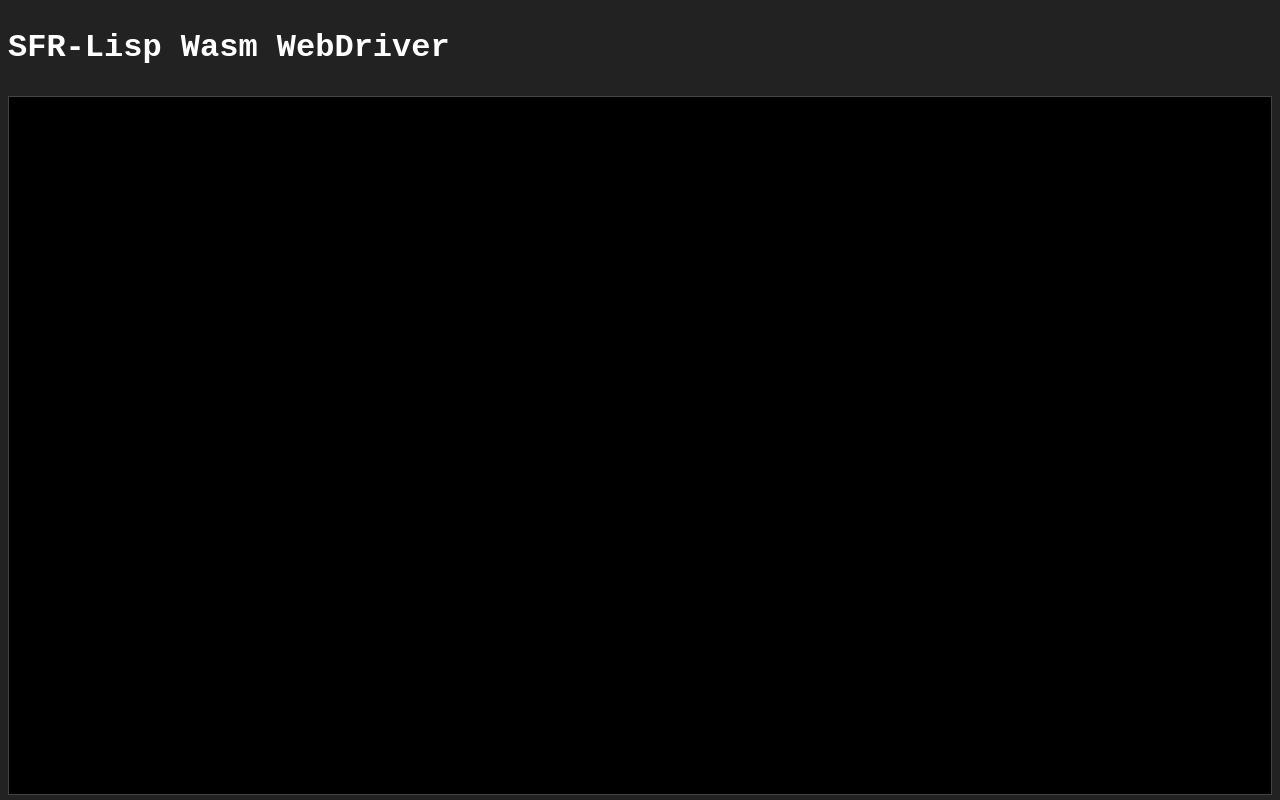
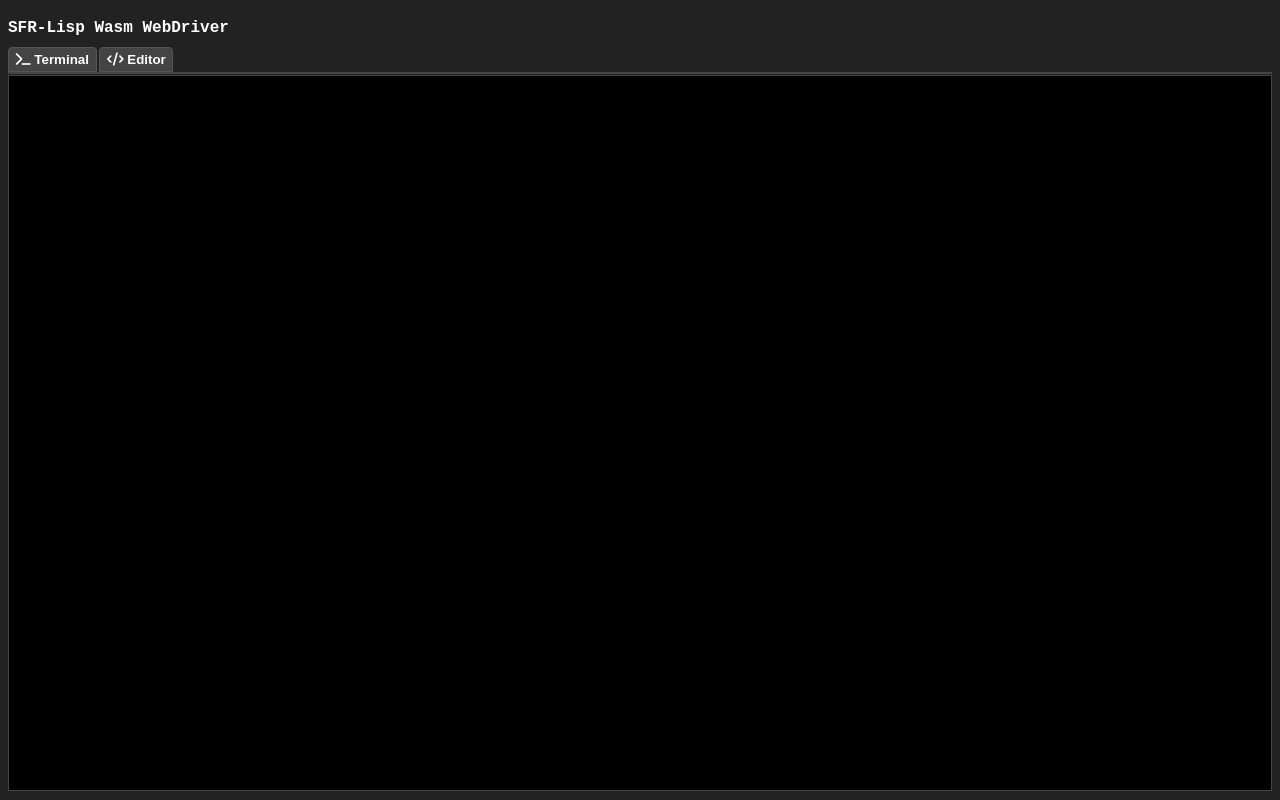
Before and after one commit to fahmidur/sfr-lisp-r1, a website: page wasm_webdriver/index.html in a window 1280 px wide. Drawn offline with nearby package versions, Linux system fonts and the light colour scheme.

Commit message:
WIP. web editor

```diff
--- a/wasm_webdriver/index.html
+++ b/wasm_webdriver/index.html
@@ -4,6 +4,7 @@
     <meta charset="UTF-8" />
     <meta name="viewport" content="width=device-width" />
     <title>SFR-Lisp Wasm WebDriver</title>
+    <link rel="stylesheet" href="https://cdnjs.cloudflare.com/ajax/libs/font-awesome/6.7.2/css/all.min.css" integrity="sha512-Evv84Mr4kqVGRNSgIGL/F/aIDqQb7xQ2vcrdIwxfjThSH8CSR7PBEakCr51Ck+w+/U6swU2Im1vVX0SVk9ABhg==" crossorigin="anonymous" referrerpolicy="no-referrer" />
     <link rel="stylesheet" href="node_modules/@xterm/xterm/css/xterm.css" />
     <link rel="stylesheet" href="main.css" type="text/css" media="screen" title="no title" charset="utf-8">
     <script src="node_modules/@xterm/xterm/lib/xterm.js"></script>
@@ -13,7 +14,7 @@
     <div class='container'>
       <h1>SFR-Lisp Wasm WebDriver</h1>
       <div class='tab-head'>
-        <!-- <button>Terminal-REPL</button> -->
+        <button><i class='fa-solid fa-terminal'></i>&nbsp;Terminal</button><button><i class='fa-solid fa-code'></i>&nbsp;Editor</button>
       </div>
       <div class='tab-body'>
         <div id='terminal'></div>
--- a/wasm_webdriver/main.css
+++ b/wasm_webdriver/main.css
@@ -34,7 +34,9 @@ body {
   margin-bottom: 2em;
 }
 .tab-head {
-  padding-bottom: 0.5em;
+  padding: 0px;
+  border-bottom: 2px solid #444;
+  margin-bottom: 0.2px;
 }
 .tab-head button {
   background-color: #444;
@@ -44,7 +46,10 @@ body {
   padding-left: 0.5em;
   padding-right: 0.5em;
   border-radius: 0.3em;
-  margin-right: 0.5em;
+  border-bottom-left-radius: 0px;
+  border-bottom-right-radius: 0px;
+  margin: 0px;
+  margin-right: 0.2em;
   font-weight: bold;
   cursor: pointer;
 }
@@ -58,3 +63,6 @@ body {
 #terminal {
   height: 100%;
 }
+h1, h2, h3, h4, h5, h6 {
+  font-size: 1em;
+}
```
Also changed, not shown: wasm_webdriver/worker1.js (+24 -4 lines).
